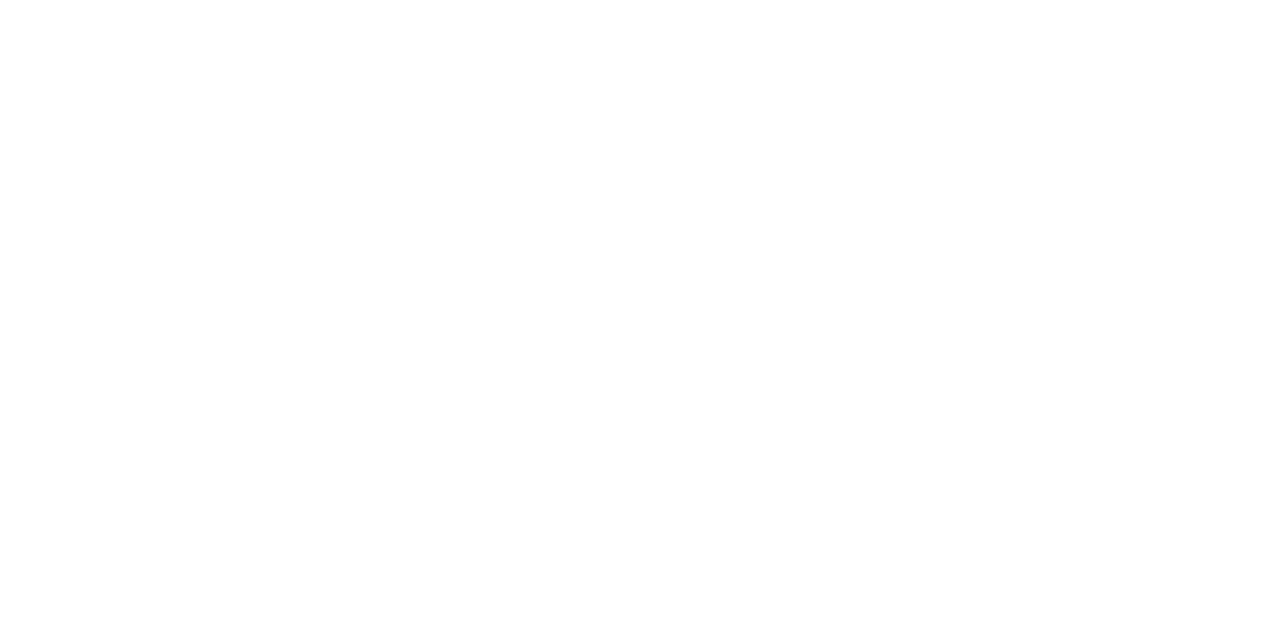
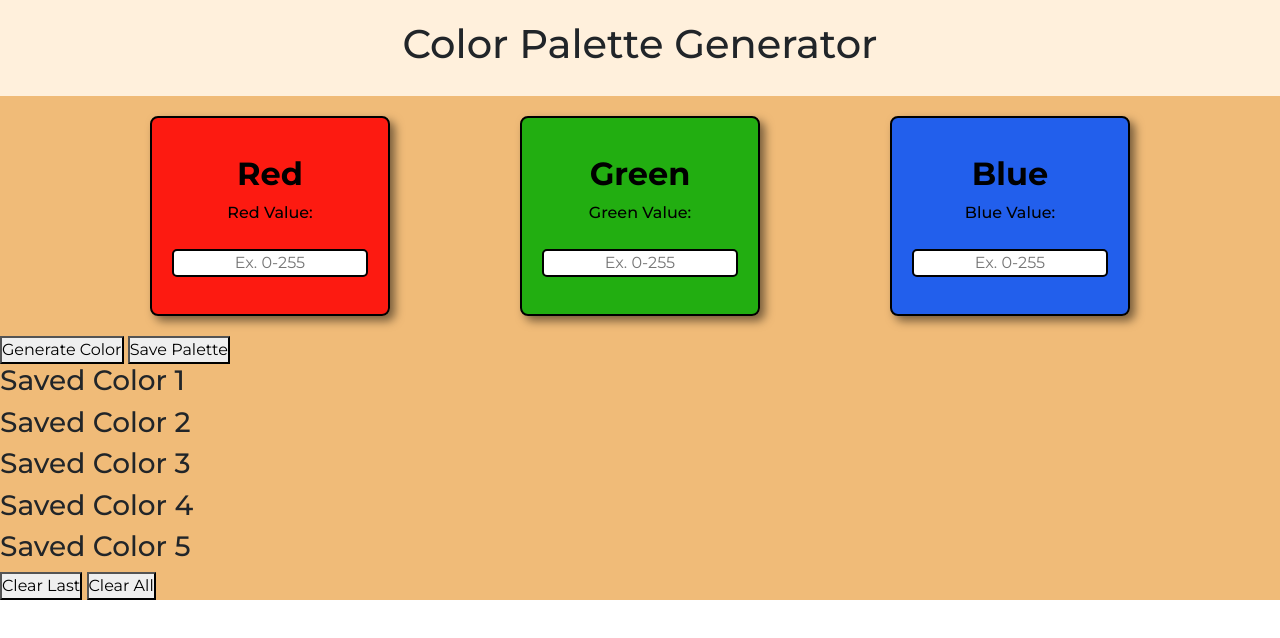
Before and after one commit to jgmaxen/Color-Code-Palette, a plain HTML site: page index.html in a window 1280 px wide. Drawn offline with nearby package versions, Linux system fonts and the light colour scheme; files that its build step writes are made by us from their sources.

Commit message:
Added deleted files back

```diff
--- a/index.html
+++ b/index.html
@@ -4,12 +4,89 @@
 <head>
     <meta charset="UTF-8">
     <meta name="viewport" content="width=device-width, initial-scale=1.0">
-    <link rel="stylesheet" href="./style.css">
-    <title>Color Code Palette</title>
+    <link href="https://cdn.jsdelivr.net/npm/bootstrap@5.3.3/dist/css/bootstrap.min.css" rel="stylesheet" integrity="sha384-QWTKZyjpPEjISv5WaRU9OFeRpok6YctnYmDr5pNlyT2bRjXh0JMhjY6hW+ALEwIH" crossorigin="anonymous">
+    <link rel="preconnect" href="https://fonts.googleapis.com">
+    <link rel="preconnect" href="https://fonts.gstatic.com" crossorigin>
+    <link href="https://fonts.googleapis.com/css2?family=Montserrat:ital,wght@0,100..900;1,100..900&display=swap" rel="stylesheet">
+    <link rel="stylesheet" href="./CSS/style.css">
+    <title>Color Palette Generator</title>
 </head>
 
 <body>
-    <script src="./script.js"></script>
+    <!-- Heading -->
+    <header>
+        <h1>Color Palette Generator</h1>
+    </header>
+
+    <main>
+        <!-- Container for Color Input Boxes -->
+        <section class="rgb-boxes">
+
+            <!-- Container for Red Box -->
+            <div class="red-box">
+                <h2>Red</h2>
+                <label for="red-value">Red Value:</label><br>
+                <input type="text" id="red-value" name="red-value" placeholder="Ex. 0-255">
+            </div>
+
+            <!-- Container for Green Box -->
+            <div class="green-box">
+                <h2>Green</h2>
+                <label for="green-value">Green Value:</label><br>
+                <input type="text" id="green-value" name="green-value" placeholder="Ex. 0-255">
+            </div>
+
+            <!-- Container for Blue Box -->
+            <div class="blue-box">
+                <h2>Blue</h2>
+                <label for="blue-value">Blue Value:</label><br>
+                <input type="text" id="blue-value" name="blue-value" placeholder="Ex. 0-255">
+            </div>
+        </section>
+
+        <!-- Container for Generate Color and Save Palette Buttons -->
+        <section class="generate-save-container">
+            <button>Generate Color</button>
+            <button>Save Palette</button>
+        </section>
+
+        <!-- Saved Colors Containers -->
+        <section class="saved-colors">
+
+            <!-- Saved Color Box 1 -->
+            <div class="color-1">
+                <h3>Saved Color 1</h3>
+            </div>
+
+            <!-- Saved Color Box 2 -->
+            <div class="color-2">
+                <h3>Saved Color 2</h3>
+            </div>
+
+            <!-- Saved Color Box 3 -->
+            <div class="color-3">
+                <h3>Saved Color 3</h3>
+            </div>
+
+            <!-- Saved Color Box 4 -->
+            <div class="color-4">
+                <h3>Saved Color 4</h3>
+            </div>
+
+            <!-- Saved Color Box 5 -->
+            <div class="color-5">
+                <h3>Saved Color 5</h3>
+            </div>
+
+            <!-- Clear Buttons -->
+             <button class="clear-last">Clear Last</button>
+             <button class="clear-all">Clear All</button>
+        </section>
+    </main>
+
+    <!-- Script for Bootstrap and JavaScript -->
+    <script src="https://cdn.jsdelivr.net/npm/bootstrap@5.3.3/dist/js/bootstrap.bundle.min.js" integrity="sha384-YvpcrYf0tY3lHB60NNkmXc5s9fDVZLESaAA55NDzOxhy9GkcIdslK1eN7N6jIeHz" crossorigin="anonymous"></script>
+    <script src="./JavaScript/script.js"></script>
 </body>
 
 </html>
--- a/style.css
+++ b/style.css
@@ -0,0 +1,126 @@
+* {
+    margin: 0;
+    padding: 0;
+    box-sizing: border-box;
+    font-family: "Montserrat", serif;
+}
+
+/* Root Styles */
+:root {
+    --primary: rgb(255, 240, 220);
+    --secondary: rgb(240, 187, 120);
+    --button: rgb(84, 58, 20);
+}
+
+/* HEADING */
+header {
+    display: flex;
+    align-items: center;
+    justify-content: center;
+    padding: 20px;
+    background-color: var(--primary);
+}
+
+/* MAIN */
+main {
+    background-color: var(--secondary);
+}
+
+.rgb-boxes {
+    display: flex;
+    align-items: center;
+    justify-content: space-evenly;
+    text-align: center;
+    padding: 20px;
+}
+
+.red-box, .green-box, .blue-box {
+    border-radius: 8px;
+    height: 200px;
+    width: auto;
+    border: 2.5px solid black;
+    box-shadow: 5px 5px 10px 0px rgba(0,0,0,0.5);
+    padding: 20px;
+    display: flex;
+    flex-direction: column;
+    align-items: center;
+    justify-content: center;
+}
+
+/* Styles for Red Box */
+.red-box {
+    background-color: rgba(255, 0, 0, 0.858);
+}
+
+.red-box h2 {
+    font-weight: 700;
+    color: black;
+}
+
+.red-box p {
+    color: black;
+    font-weight: 500;
+}
+
+.red-box label {
+    color: black;
+    font-weight: 500;
+}
+
+.red-box input {
+    border-radius: 5px;
+    border: 2px solid black;
+    text-align: center;
+}
+
+/* Styles for Green Box */
+.green-box {
+    background-color: rgba(0, 173, 0, 0.858);
+}
+
+.green-box h2 {
+    font-weight: 700;
+    color: black;
+}
+
+.green-box p {
+    color: black;
+    font-weight: 500;
+}
+
+.green-box label {
+    color: black;
+    font-weight: 500;
+}
+
+.green-box input {
+    border-radius: 5px;
+    border: 2px solid black;
+    text-align: center;
+}
+
+/* Style for Blue Box */
+.blue-box {
+    background-color: rgba(0, 81, 255, 0.858);
+}
+
+.blue-box h2 {
+    font-weight: 700;
+    color: black;
+}
+
+.blue-box p {
+    color: black;
+    font-weight: 500;
+}
+
+.blue-box label {
+    color: black;
+    font-weight: 500;
+}
+
+.blue-box input {
+    border-radius: 5px;
+    border: 2px solid black;
+    text-align: center;
+}
```
